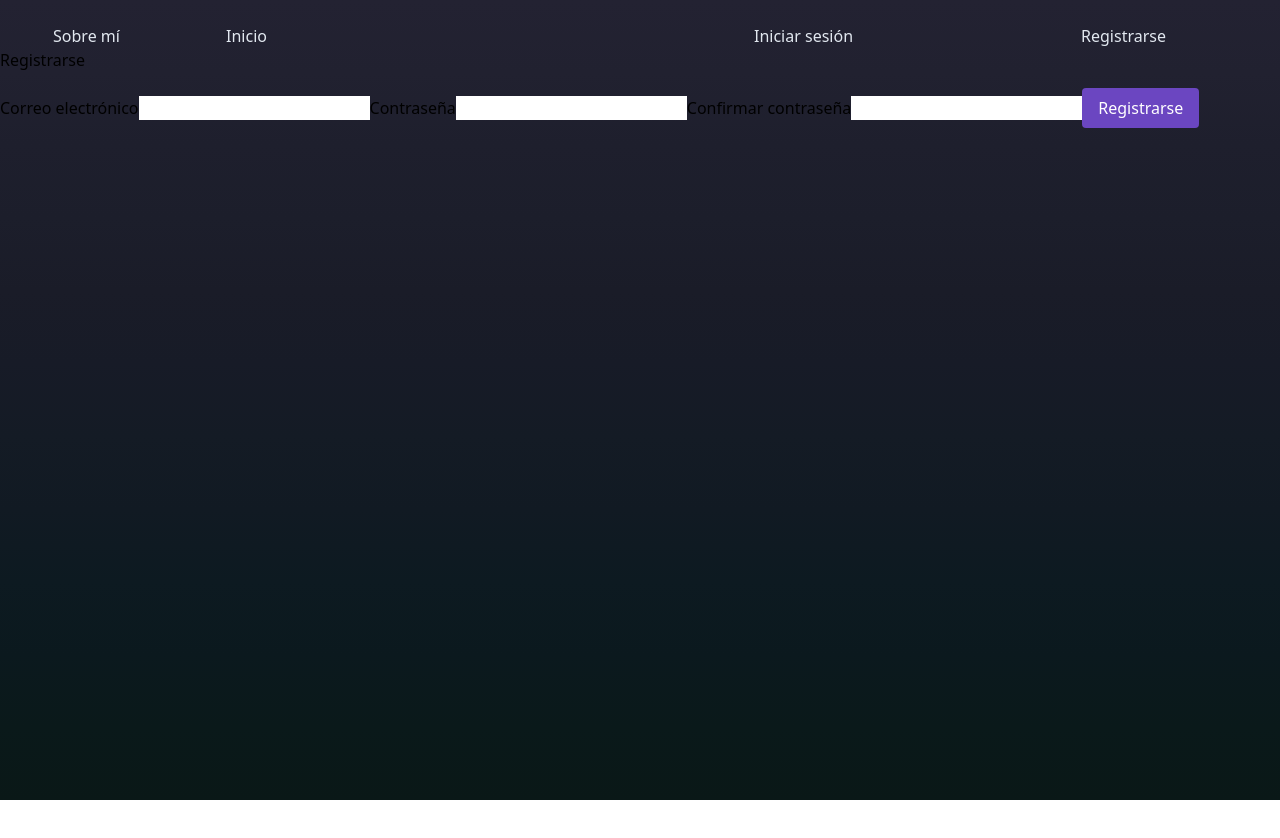
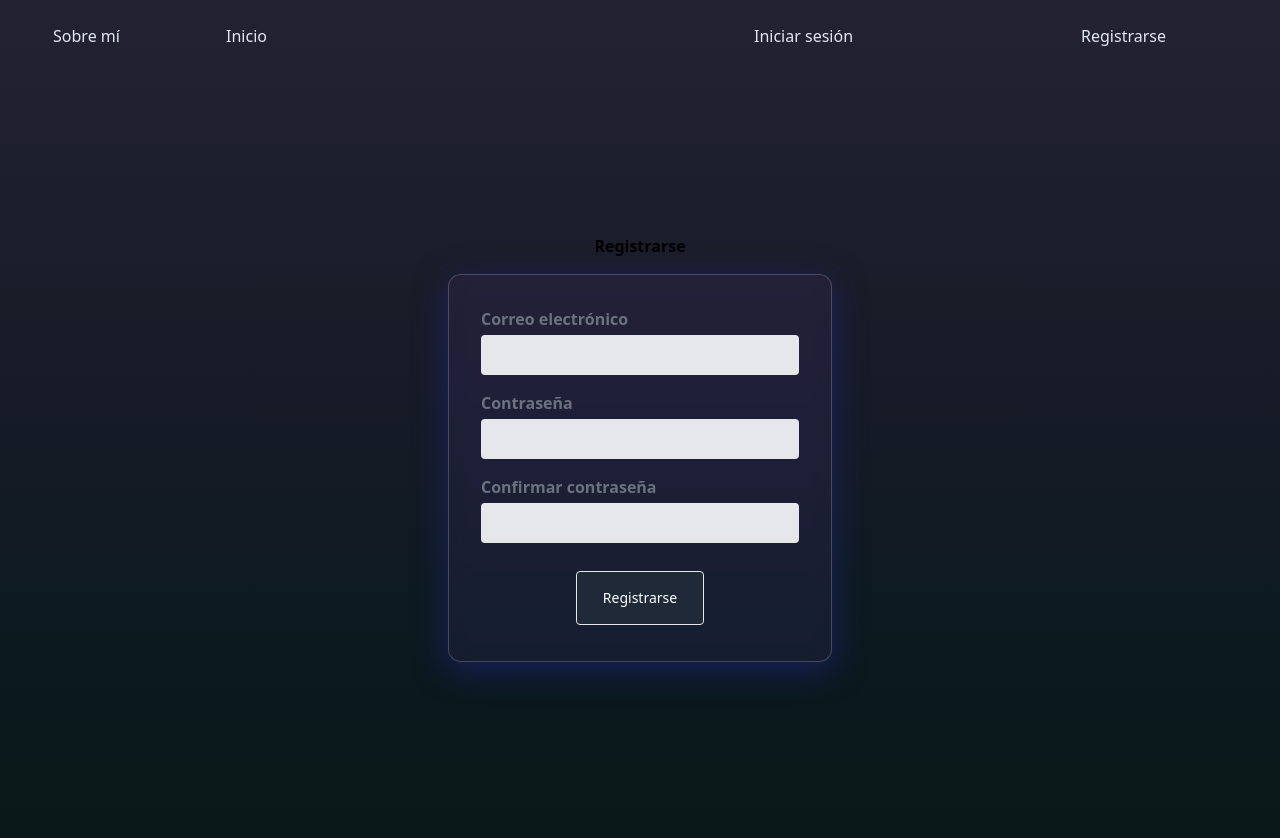
Before and after one commit to danieltelo95/blackWolf, a React (Create React App) app: page /signup in a window 1280 px wide. Shown: the top 838 px of the page. Before the commit the page ends 800 px from the top, so only its background shows below. Built offline with nearby package versions, Linux system fonts and the light colour scheme.

Commit message:
style: update Login and Signup forms styling
- Fixed form input
- Centered button in forms
- Updated form labels and input spacing
- Applied glass effect to form container

```diff
--- /dev/null
+++ b/src/components/LogIn/Login.css
@@ -0,0 +1,37 @@
+/* Añade esto a tu archivo CSS, ya que Tailwind no maneja pseudo-elementos directamente */
+.button-custom {
+    @apply inline-block rounded bg-gray-800 border text-white text-center text-sm py-4 px-4 w-32 transition-all duration-500 cursor-pointer my-1;
+}
+
+.button-custom span {
+    @apply inline-block relative transition-all duration-500;
+}
+
+.button-custom span::after {
+    content: '»';
+    position: absolute;
+    opacity: 0;
+    top: 0;
+    right: -15px;
+    transition: all 1s ease-in-out;
+}
+
+.button-custom:hover span {
+    padding-right: 10px;
+}
+
+.button-custom:hover span::after {
+    opacity: 1;
+    right: 0;
+}
+
+/* Estilos para el efecto de vidrio esmerilado */
+.glass-effect {
+    background: rgba(107, 70, 193, 0.1); /* Fondo blanco con opacidad */
+    box-shadow: 0 8px 32px 0 rgba(31, 38, 135, 0.6); /* Sombra sutil */
+    backdrop-filter: blur(8px); /* Desenfoque del fondo */
+    -webkit-backdrop-filter: blur(8px);
+    border-radius: 0.8rem; /* Esquinas redondeadas */
+    border: 1px solid rgba(255, 255, 255, 0.2); /* Borde sutil */
+    padding: 2rem; /* Espaciado interno */
+}
--- a/src/components/LogIn/Login.js
+++ b/src/components/LogIn/Login.js
@@ -1,5 +1,6 @@
 import React, {useState} from "react";
 import { auth, signInWithEmailAndPassword} from '../../firebase/firebase'
+import './Login.css'
 
 const LoginForm = () => {
 
@@ -19,34 +20,52 @@ const LoginForm = () => {
     };
 
     return (
-        <div>
-            <h2>Iniciar Sesión</h2>
-            {error && <p>{error}</p>}
+        <div className="flex flex-col items-center justify-center min-h-screen p-4">
+            <h2 className="text-2x1 font-bold mb-4">Iniciar Sesión</h2>
+            {error && <p className="text-red-500 mb-4">{error}</p>}
             <div></div>
-            <form onSubmit={handleLogin} className="space-y-4">
-                <label htmlFor="email">Correo electrónico</label>
+            <form onSubmit={handleLogin} className="glass-effect w-full max-w-sm">
+                <div className="flex flex-col mb-4">
+                <label
+                    htmlFor="email"
+                    className="block text-gray-500 font-bold mb-1"
+                >
+                    Correo electrónico
+                </label>
                     <input
+                        className="bg-gray-200 appearance-none border-2 border-gray-200 rounded w-full py-2 px-3 text-gray-700 leading-tight focus:bg-white focus:border-purple-500"
                         type="email"
                         id="email"
                         value={email}
                         onChange={(e) => setEmail(e.target.value)}
                         required
                     />
-                <div></div>
-                <label htmlFor="password">Contraseña</label>
+                </div>
+                    <div className="flex flex-col mt-4 mb-4">
+                    <label
+                        htmlFor="password"
+                        className="block text-gray-500 font-bold mb-1"
+                    >
+                        Contraseña
+                    </label>
                     <input
+                        className="bg-gray-200 appearance/none border-2 border-gray-200 rounded w-full py-2 px-4 text-gray-700 leading-tight focus:outline-none focus:bg-white focus:border-purple-500"
                         type="password"
                         id="password"
                         value={password}
                         onChange={(e) => setPassword(e.target.value)}
                         required
                     />
-                <div></div>
+                </div>
+                <div className='flex-col mb-6'></div>
+                <div className="flex justify-center">
                         <button
                             type="submit"
+                            className="button-custom"
                         >
-                    Iniciar sesión
+                        <span>Iniciar sesión </span>
                         </button>
+                </div>
             </form>
         </div>
 
--- /dev/null
+++ b/src/components/SignUp/Signup.css
@@ -0,0 +1,37 @@
+/* Añade esto a tu archivo CSS, ya que Tailwind no maneja pseudo-elementos directamente */
+.button-custom {
+    @apply inline-block rounded bg-gray-800 border text-white text-center text-sm py-4 px-4 w-32 transition-all duration-500 cursor-pointer my-1;
+}
+
+.button-custom span {
+    @apply inline-block relative transition-all duration-500;
+}
+
+.button-custom span::after {
+    content: '»';
+    position: absolute;
+    opacity: 0;
+    top: 0;
+    right: -15px;
+    transition: all 1s ease-in-out;
+}
+
+.button-custom:hover span {
+    padding-right: 10px;
+}
+
+.button-custom:hover span::after {
+    opacity: 1;
+    right: 0;
+}
+
+/* Estilos para el efecto de vidrio esmerilado */
+.glass-effect {
+    background: rgba(107, 70, 193, 0.1); /* Fondo blanco con opacidad */
+    box-shadow: 0 8px 32px 0 rgba(31, 38, 135, 0.6); /* Sombra sutil */
+    backdrop-filter: blur(8px); /* Desenfoque del fondo */
+    -webkit-backdrop-filter: blur(8px);
+    border-radius: 0.8rem; /* Esquinas redondeadas */
+    border: 1px solid rgba(255, 255, 255, 0.2); /* Borde sutil */
+    padding: 2rem; /* Espaciado interno */
+}
--- a/src/components/SignUp/Signup.js
+++ b/src/components/SignUp/Signup.js
@@ -3,6 +3,7 @@ import { useNavigate } from 'react-router-dom';
 import { auth, db } from '../../firebase/firebase'; // Asegúrate de configurar Firebase correctamente
 import { createUserWithEmailAndPassword } from 'firebase/auth';
 import { setDoc, doc } from 'firebase/firestore';
+import './Signup.css'
 
 const SignUpForm = () => {
     const [email, setEmail] = useState('');
@@ -37,40 +38,58 @@ const SignUpForm = () => {
     };
 
     return (
-        <div>
-            <h2>Registrarse</h2>
+        <div className="flex flex-col items-center justify-center min-h-screen p-4">
+            <h2 className="text-2x1 font-bold mb-4">Registrarse</h2>
             {error && <p>{error}</p>}
-            <form onSubmit={handleSignUp} className="space-y-4">
-                <label htmlFor="email">Correo electrónico</label>
+            <div></div>
+            <form onSubmit={handleSignUp} className="glass-effect w-full max-w-sm">
+                <div className="flex flex-col mb-4 w-full">
+                <label htmlFor="email" className="block text-gray-500 font-bold mb-1">Correo electrónico</label>
                     <input
                         type="email"
                         id="email"
                         value={email}
                         onChange={(e) => setEmail(e.target.value)}
                         required
-                    className="mb-4"
+                        className="bg-gray-200 appearance-none border-2 border-gray-200 rounded w-full py-2 px-4 text-gray-700 leading-tight focus:outline-none focus:bg-white focus:border-purple-500"
                     />
-                <label htmlFor="password">Contraseña</label>
+                </div>
+                <div className='flex flex-col mt-4 mb-4 w-full'>
+                    <label
+                    htmlFor="password"
+                    className="block text-gray-500 font-bold mb-1">
+                        Contraseña
+                    </label>
                     <input
                         type="password"
                         id="password"
                         value={password}
                         onChange={(e) => setPassword(e.target.value)}
                         required
-                    className="mb-4"
+                        className="bg-gray-200 appearance/none border-2 border-gray-200 rounded w-full py-2 px-4 text-gray-700 leading-tight focus:outline-none focus:bg-white focus:border-purple-500"
                     />
-                <label htmlFor="confirmPassword">Confirmar contraseña</label>
+                </div>
+                <div className='flex flex-col mt-4 mb-4'>
+                    <label
+                    htmlFor="confirmPassword"
+                    className="block text-gray-500 font-bold mb-1">
+                        Confirmar contraseña
+                    </label>
                     <input
                         type="password"
                         id="confirmPassword"
                         value={confirmPassword}
                         onChange={(e) => setConfirmPassword(e.target.value)}
                         required
-                    className="mb-4"
+                        className="bg-gray-200 appearance/none border-2 border-gray-200 rounded w-full py-2 px-4 text-gray-700 leading-tight focus:outline-none focus:bg-white focus:border-purple-500"
                     />
-                <button type="submit" className="bg-primary text-white py-2 px-4 rounded">
-                    Registrarse
+                </div>
+                <div className='flex-col mb-6'></div>
+                <div className='flex justify-center'>
+                    <button type="submit" className="button-custom">
+                    <span>Registrarse</span>
                     </button>
+                </div>
             </form>
         </div>
     );
```
Lines whose indentation alone changed are shown as unchanged.
